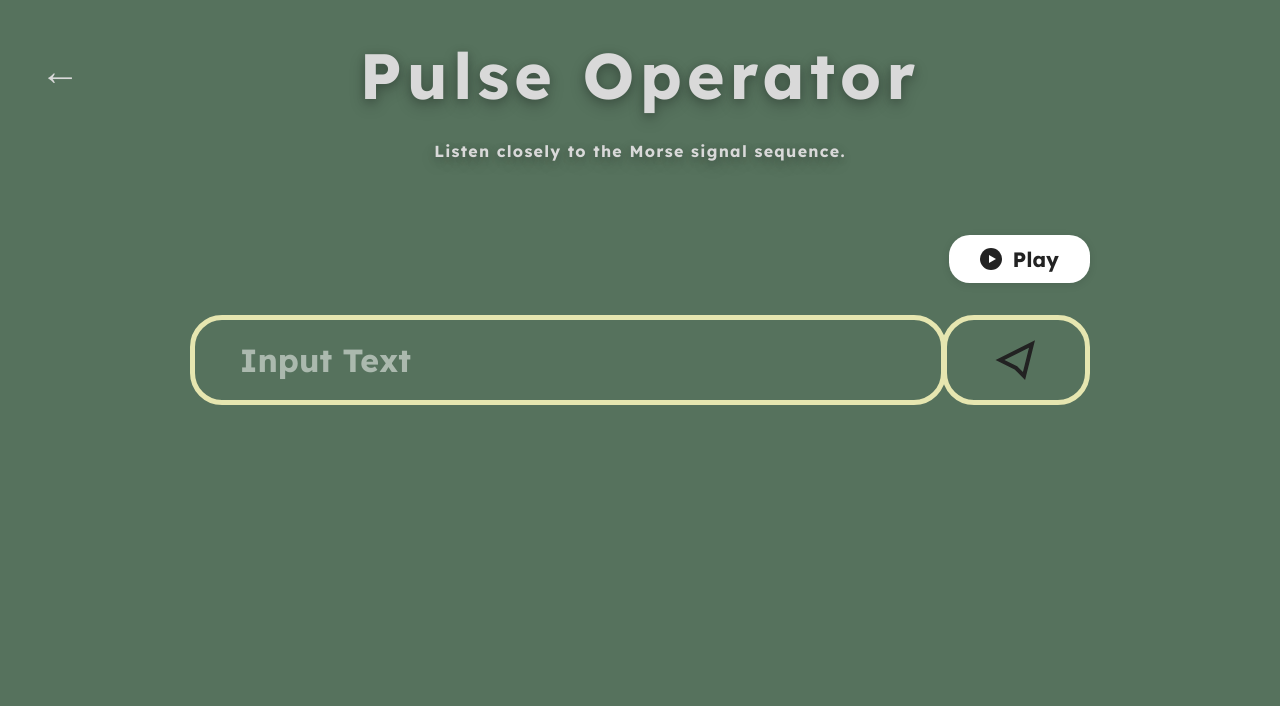
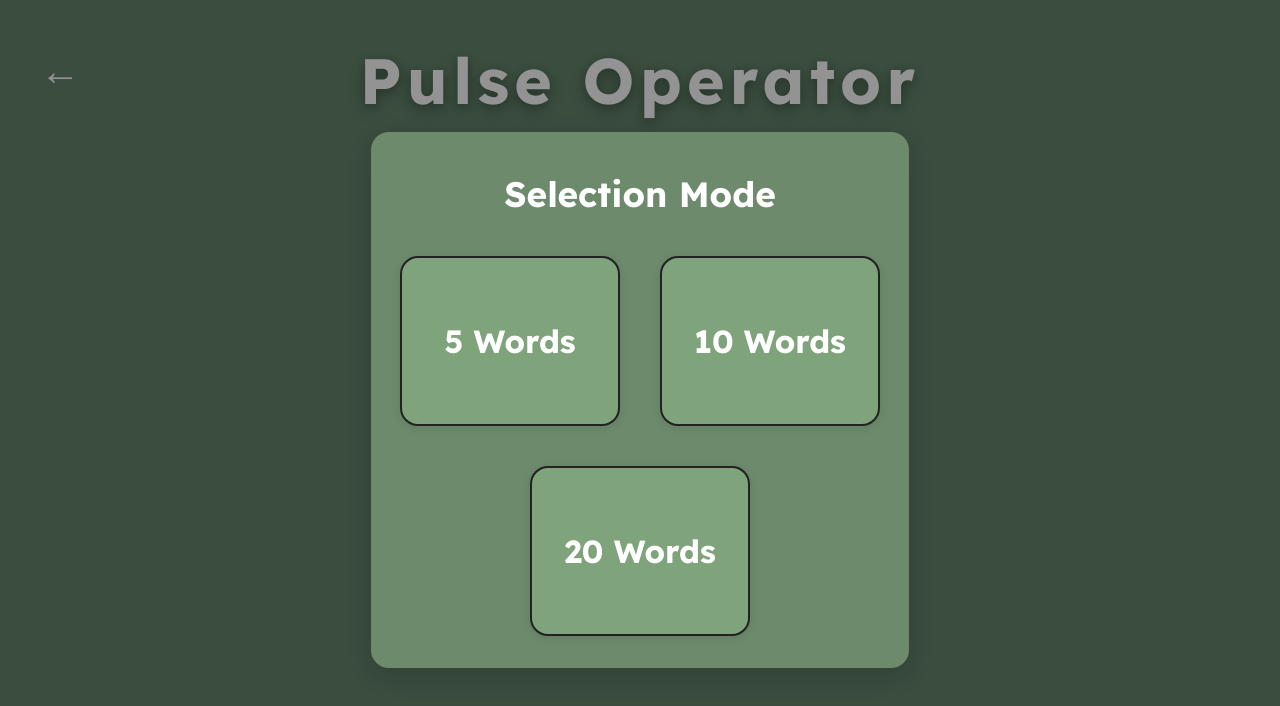
Before and after one commit to LanceAntor/EchoDots, a React (Vite) app in the folder EchoDots/: page /PulseOperator in a window 1280 px wide. Shown: the top 706 px of the page. Built offline with nearby package versions, Linux system fonts and the light colour scheme.

Commit message:
Added Selection Mode in PulseOperator

```diff
--- a/EchoDots/src/Levels/PulseOperator/PulseOperator.tsx
+++ b/EchoDots/src/Levels/PulseOperator/PulseOperator.tsx
@@ -18,6 +18,16 @@ function textToMorse(text: string) {
     .split("")
     .map((char) => morseMap[char] || "")
     .join(" ");
+}
+
+// Fisher-Yates shuffle
+function shuffle<T>(array: T[]): T[] {
+  const arr = [...array];
+  for (let i = arr.length - 1; i > 0; i--) {
+    const j = Math.floor(Math.random() * (i + 1));
+    [arr[i], arr[j]] = [arr[j], arr[i]];
+  }
+  return arr;
 }
 
 // Morse code sound player
@@ -60,28 +70,60 @@ function playMorse(morse: string) {
   });
 }
 
-function getRandomWord() {
-  return words[Math.floor(Math.random() * words.length)];
-}
-
 const PulseOperator: React.FC = () => {
-  const [currentWord, setCurrentWord] = useState(getRandomWord());
+  const [mode, setMode] = useState<null | number>(null);
+  const [wordList, setWordList] = useState<string[]>([]);
+  const [currentIdx, setCurrentIdx] = useState(0);
   const [input, setInput] = useState("");
   const [result, setResult] = useState<null | boolean>(null);
   const [playHovered, setPlayHovered] = useState(false);
   const [submitHovered, setSubmitHovered] = useState(false);
+  const [finished, setFinished] = useState(false);
+
+  // Open selection modal at start
+  React.useEffect(() => {
+    if (mode === null) {
+      setInput("");
+      setResult(null);
+      setFinished(false);
+      setCurrentIdx(0);
+    }
+  }, [mode]);
+
+  const handleModeSelect = (count: number) => {
+    // Shuffle and pick count words
+    const shuffled = shuffle(words).slice(0, count);
+    setWordList(shuffled);
+    setCurrentIdx(0);
+    setMode(count);
+    setInput("");
+    setResult(null);
+    setFinished(false);
+
+    // Play Morse code for the first word immediately after mode selection
+    setTimeout(() => {
+      playMorse(textToMorse(shuffled[0]));
+    },
+    100); // Short delay to ensure UI updates first
+  };
 
   const handlePlay = () => {
-    playMorse(textToMorse(currentWord));
+    if (wordList.length > 0 && currentIdx < wordList.length) {
+      playMorse(textToMorse(wordList[currentIdx]));
+    }
   };
 
   const handleSubmit = () => {
-    if (input.trim().toUpperCase() === currentWord) {
+    if (input.trim().toUpperCase() === wordList[currentIdx]) {
       setResult(true);
       setTimeout(() => {
         setResult(null);
         setInput("");
-        setCurrentWord(getRandomWord());
+        if (currentIdx + 1 < wordList.length) {
+          setCurrentIdx(currentIdx + 1);
+        } else {
+          setFinished(true);
+        }
       }, 1200);
     } else {
       setResult(false);
@@ -90,6 +132,15 @@ const PulseOperator: React.FC = () => {
         setInput("");
       }, 2000);
     }
+  };
+
+  const handleRestart = () => {
+    setMode(null);
+    setWordList([]);
+    setCurrentIdx(0);
+    setInput("");
+    setResult(null);
+    setFinished(false);
   };
 
   return (
@@ -105,6 +156,110 @@ const PulseOperator: React.FC = () => {
         position: "relative",
       }}
     >
+      {/* Selection Mode Modal */}
+      {mode === null && (
+        <div
+          style={{
+            position: "fixed",
+            top: 0,
+            left: 0,
+            width: "100vw",
+            height: "100vh",
+            background: "rgba(0,0,0,0.32)",
+            zIndex: 1000,
+            display: "flex",
+            alignItems: "center",
+            justifyContent: "center",
+          }}
+        >
+          <div
+            style={{
+              width: "42%",
+              minHeight: 320,
+              background: "#6d8a6d",
+              borderRadius: 18,
+              boxShadow: "0 8px 32px rgba(0,0,0,0.18)",
+              display: "flex",
+              flexDirection: "column",
+              alignItems: "center",
+              justifyContent: "center",
+              padding: "36px 32px 32px 32px",
+              position: "relative",
+              textAlign: "center",
+            }}
+          >
+            <div
+              style={{
+                fontSize: "2.2rem",
+                fontWeight: "bold",
+                color: "#fff",
+                marginBottom: "2.2rem",
+              }}
+            >
+              Selection Mode
+            </div>
+            <div style={{ display: "flex", gap: "2.5rem", marginBottom: "2.5rem" }}>
+              <button
+                style={{
+                  width: 220,
+                  height: 170,
+                  background: "#7fa37a",
+                  color: "#fff",
+                  fontWeight: "bold",
+                  fontSize: "2rem",
+                  borderRadius: "18px",
+                  border: "2px solid #222",
+                  cursor: "pointer",
+                  transition: "background 0.18s, box-shadow 0.18s",
+                  boxShadow: "0 2px 8px rgba(0,0,0,0.10)",
+                }}
+                onClick={() => handleModeSelect(5)}
+              >
+                5 Words
+              </button>
+              <button
+                style={{
+                  width: 220,
+                  height: 170,
+                  background: "#7fa37a",
+                  color: "#fff",
+                  fontWeight: "bold",
+                  fontSize: "2rem",
+                  borderRadius: "18px",
+                  border: "2px solid #222",
+                  cursor: "pointer",
+                  transition: "background 0.18s, box-shadow 0.18s",
+                  boxShadow: "0 2px 8px rgba(0,0,0,0.10)",
+                }}
+                onClick={() => handleModeSelect(10)}
+              >
+                10 Words
+              </button>
+            </div>
+            <button
+              style={{
+                width: 220,
+                height: 170,
+                background: "#7fa37a",
+                color: "#fff",
+                fontWeight: "bold",
+                fontSize: "2rem",
+                borderRadius: "18px",
+                border: "2px solid #222",
+                cursor: "pointer",
+                transition: "background 0.18s, box-shadow 0.18s",
+                boxShadow: "0 2px 8px rgba(0,0,0,0.10)",
+                display: "block",
+                margin: "0 auto"
+              }}
+              onClick={() => handleModeSelect(20)}
+            >
+              20 Words
+            </button>
+          </div>
+        </div>
+      )}
+
       {/* Back Arrow */}
       <button
         style={{
@@ -128,7 +283,7 @@ const PulseOperator: React.FC = () => {
           color: "#d9d9d9",
           fontSize: "4rem",
           fontWeight: "bold",
-          marginTop: "1.7rem",
+          marginTop: "2rem",
           marginBottom: "1rem",
           textAlign: "center",
           letterSpacing: "0.08em",
@@ -151,13 +306,14 @@ const PulseOperator: React.FC = () => {
         Listen closely to the Morse signal sequence.
       </h1>
       {/* Play Button */}
+      {mode !== null && !finished && (
         <div
           style={{
             width: "100%",
             maxWidth: 900,
             display: "flex",
             justifyContent: "flex-end",
-          marginBottom: "1.5rem",
+            marginBottom: ".5rem",
           }}
         >
           <button
@@ -188,7 +344,9 @@ const PulseOperator: React.FC = () => {
             Play
           </button>
         </div>
+      )}
       {/* Input Box */}
+      {mode !== null && !finished && (
         <div
           style={{
             width: "90%",
@@ -231,6 +389,9 @@ const PulseOperator: React.FC = () => {
                 paddingLeft: "0.2em",
               }}
               autoFocus
+              onKeyDown={e => {
+                if (e.key === "Enter") handleSubmit();
+              }}
             />
           </div>
           <button
@@ -260,6 +421,7 @@ const PulseOperator: React.FC = () => {
             </svg>
           </button>
         </div>
+      )}
       {/* Result Modal */}
       {result !== null && (
         <div
@@ -322,10 +484,74 @@ const PulseOperator: React.FC = () => {
                     letterSpacing: "0.12em",
                   }}
                 >
-                  {currentWord}
+                  {wordList[currentIdx]}
                 </div>
               </>
             )}
+          </div>
+        </div>
+      )}
+      {/* Finished Modal */}
+      {finished && (
+        <div
+          style={{
+            position: "fixed",
+            top: 0,
+            left: 0,
+            width: "100vw",
+            height: "100vh",
+            background: "rgba(0,0,0,0.32)",
+            zIndex: 1000,
+            display: "flex",
+            alignItems: "center",
+            justifyContent: "center",
+          }}
+        >
+          <div
+            style={{
+              minWidth: 320,
+              minHeight: 180,
+              background: "#8aa784",
+              borderRadius: 18,
+              boxShadow: "0 8px 32px rgba(0,0,0,0.18)",
+              display: "flex",
+              flexDirection: "column",
+              alignItems: "center",
+              justifyContent: "center",
+              padding: "36px 32px 32px 32px",
+              position: "relative",
+              textAlign: "center",
+            }}
+          >
+            <div
+              style={{
+                fontSize: "2.5rem",
+                fontWeight: "bold",
+                color: "#222",
+                marginBottom: "1.2rem",
+              }}
+            >
+              Finished!
+            </div>
+            <button
+              style={{
+                marginTop: "1.5rem",
+                padding: "0.7em 2.5em",
+                borderRadius: "1em",
+                border: "none",
+                background: "#e6e6b0",
+                color: "#222",
+                fontSize: "1.5rem",
+                fontWeight: 700,
+                fontFamily: "Lexend, sans-serif",
+                cursor: "pointer",
+                boxShadow: "0 2px 8px rgba(0,0,0,0.10)",
+                transition: "background 0.18s"
+              }}
+              onClick={handleRestart}
+            >
+              Restart
+            </button>
           </div>
         </div>
       )}
```
Lines whose indentation alone changed are shown as unchanged.
